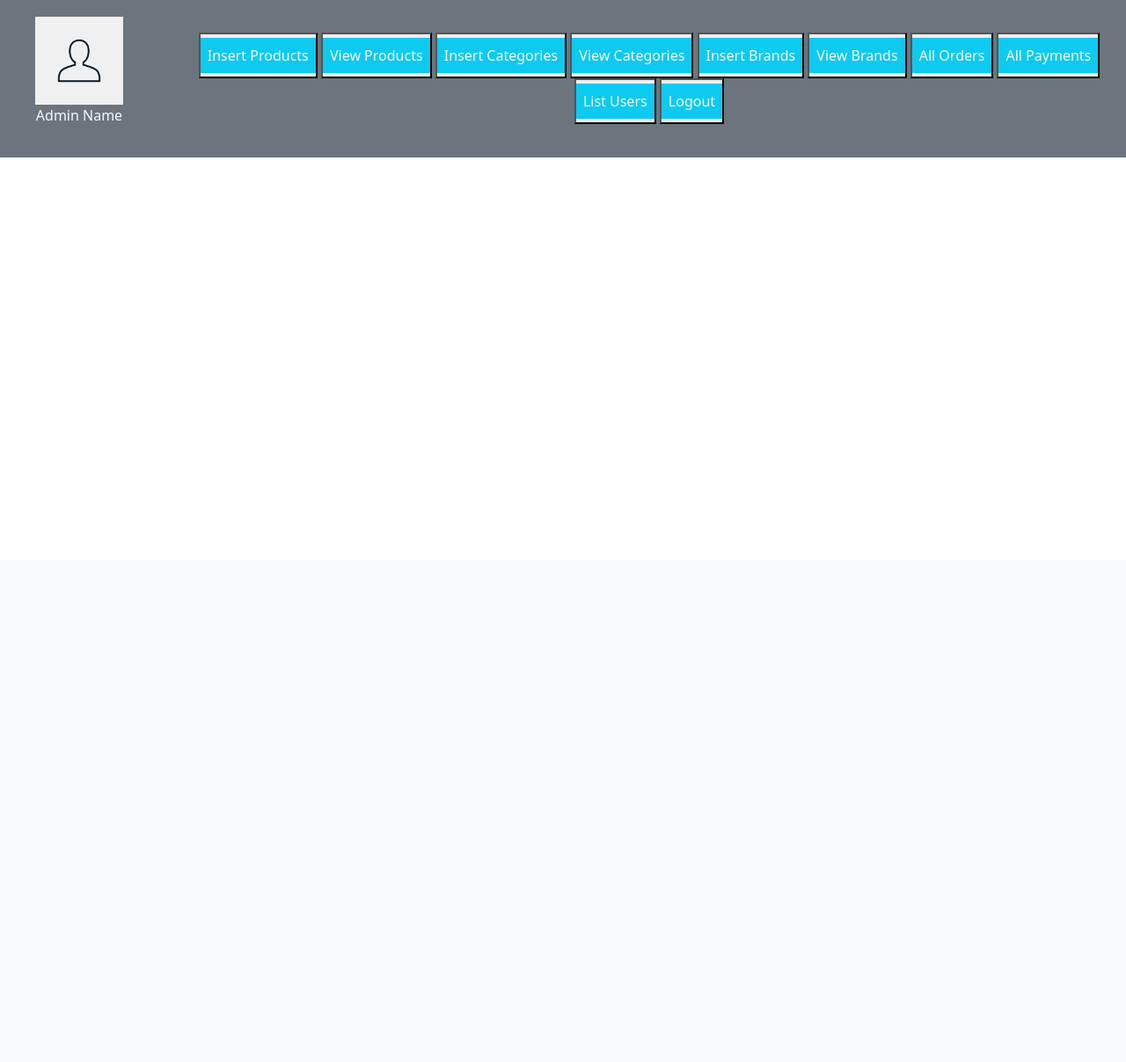
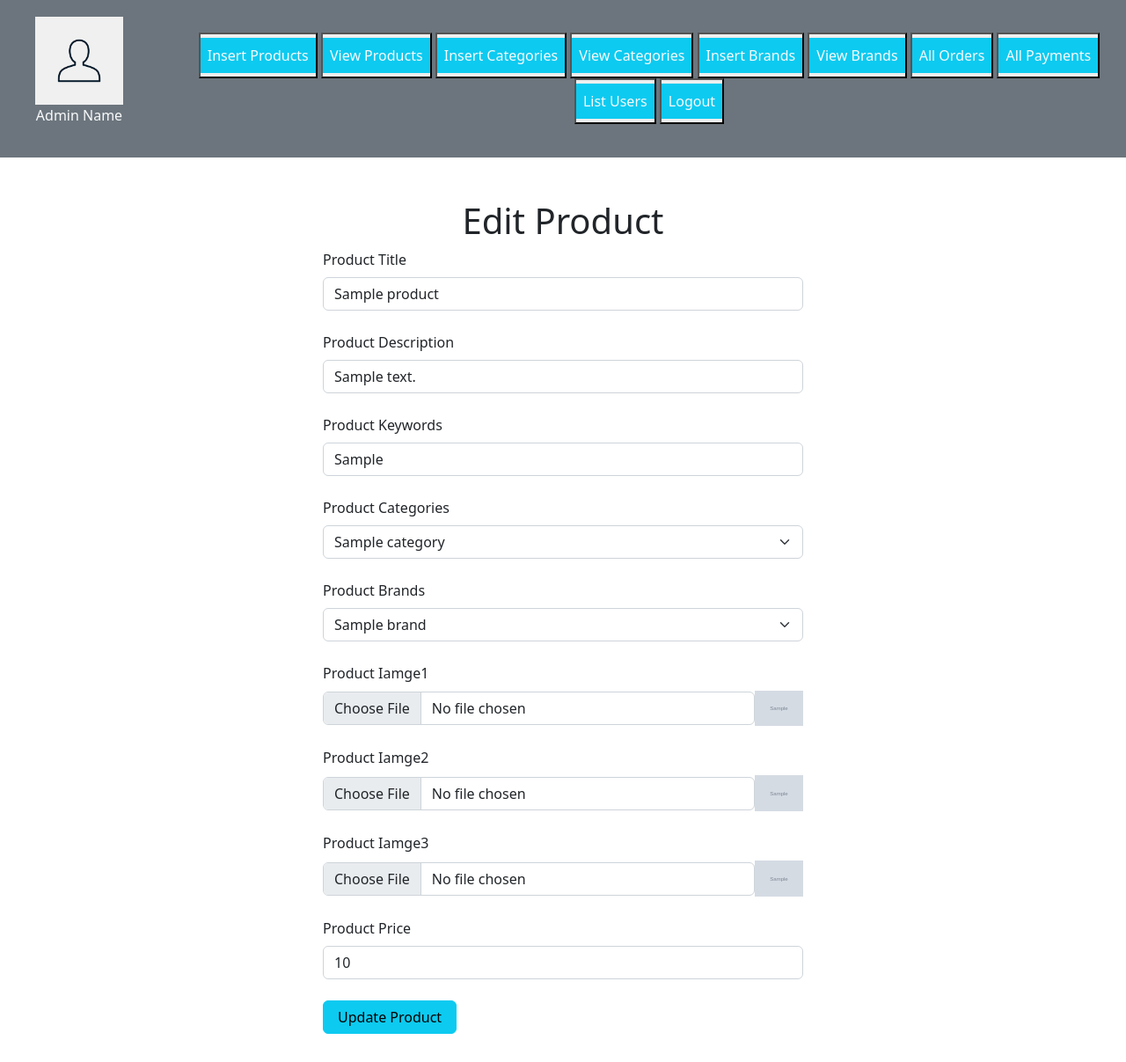
Before and after one commit to Joy602/PHP-eCommerce, a PHP site: page /admin_area/index.php?edit_products=1 in a window 1280 px wide. Shown: the part 163-1370 px from the top of the page at 88% size. Before the commit the page ends 342 px from the top, so only its background shows below. Run offline with PHP 8.4, Linux system fonts and the light colour scheme; tables that the repository leaves empty or names only in its code hold one stand-in row (values such as "Sample post"); grey boxes marked "Sample" are stand-in pictures; some libraries are stand-ins or nearby versions.

Commit message:
up to admin registration

```diff
--- /dev/null
+++ b/admin_area/edit_products.php
@@ -0,0 +1,192 @@
+<?php
+    if(isset($_GET['edit_products'])){
+        $edit_id = $_GET['edit_products'];
+
+        $get_data = "select * from `products` where product_id = $edit_id";
+        $result = mysqli_query($conn,$get_data);
+        $row = mysqli_fetch_assoc($result);
+
+        $product_title = $row['product_title'];
+        //echo $product_title;
+        $product_description = $row['product_description'];
+        $product_keywords = $row['product_keywords'];
+        $category_id = $row['category_id'];
+        $brand_id = $row['brand_id'];
+        $product_image1 = $row['product_image1'];
+        $product_image2 = $row['product_image2'];
+        $product_image3 = $row['product_image3'];
+        $product_price = $row['product_price'];
+
+
+        // fetching category name
+        $select_category = "select * from `categories` where category_id = $category_id";
+        $result_category = mysqli_query($conn,$select_category);
+        $row_category = mysqli_fetch_assoc($result_category);
+
+         $category_title = $row_category['category_title'];
+         //echo $category_title;
+
+         // fetching brand name
+        $select_brands = "select * from `brands` where brand_id = $brand_id";
+        $result_brands = mysqli_query($conn,$select_brands);
+        $row_brands = mysqli_fetch_assoc($result_brands);
+
+         $brand_title = $row_brands['brand_title'];
+         //echo $brand_title;
+    }
+?>
+
+<div class="container mt-5">
+    <h1 class="text-center">Edit Product</h1>
+
+    <form action="" method="post" enctype="multipart/form-data">
+        <!-- Product Title -->
+        <div class="form-outline w-50 m-auto mb-4">
+            <label for="product_title" class="form-label">Product Title</label>
+            <input type="text" id="product_title" name="product_title" class="form-control" required="require" value="<?php echo $product_title?>">
+
+        </div>
+
+        <!-- Product Description -->
+        <div class="form-outline w-50 m-auto mb-4">
+            <label for="product_desc" class="form-label">Product Description</label>
+            <input type="text" id="product_desc" name="product_desc" class="form-control" required="require" value="<?php echo $product_description?>">
+
+        </div>
+
+        <!-- Product Keywords -->
+        <div class="form-outline w-50 m-auto mb-4">
+            <label for="product_keywords" class="form-label">Product Keywords</label>
+            <input type="text" id="product_keywords" name="product_keywords" class="form-control" required="require" value="<?php echo $product_keywords?>">
+
+        </div>
+
+        <!-- Product Category -->
+        <div class="form-outline w-50 m-auto mb-4">
+            <label for="product_category" class="form-label">Product Categories</label>
+            <select name="product_category" class="form-select">
+
+                <option value="<?php echo $category_title?>"><?php echo $category_title?></option>
+                <?php
+                    $select_category_all = "select * from `categories`";
+                    $result_category_all = mysqli_query($conn,$select_category_all);
+                    while($row_category_all = mysqli_fetch_assoc($result_category_all)){
+                        $category_title = $row_category_all['category_title'];
+                        $category_id = $row_category_all['category_id'];
+                        echo "<option value='$category_id'>$category_title</option>";
+                    };
+
+
+                ?>
+
+
+            </select>
+
+        </div>
+
+        <!-- Product Brands -->
+        <div class="form-outline w-50 m-auto mb-4">
+            <label for="product_brands" class="form-label">Product Brands</label>
+            <select name="product_brands" class="form-select">
+
+                <option value="<?php echo $brand_title?>"><?php echo $brand_title?></option>
+                <?php
+                    $select_brands_all = "select * from `brands`";
+                    $result_brands_all = mysqli_query($conn,$select_brands_all);
+                    while($row_brands_all = mysqli_fetch_assoc($result_brands_all)){
+                        $brand_title = $row_brands_all['brand_title'];
+                        $brand_id = $row_brands_all['brand_id'];
+                        echo "<option value='$brand_id'>$brand_title</option>";
+                    };
+
+
+                ?>
+
+            </select>
+
+        </div>
+
+        <!-- Product Iamge1 -->
+        <div class="form-outline w-50 m-auto mb-4">
+            <label for="product_image1" class="form-label">Product Iamge1</label>
+            <div class="d-flex">
+                <input type="file" id="product_image1" name="product_image1" class="form-control w-90 m-auto" required="require">
+
+                <img src="./product_images/<?php echo $product_image1?>" alt="" class="edit_image">
+            </div>
+
+        </div>
+
+        <!-- Product Iamge2 -->
+        <div class="form-outline w-50 m-auto mb-4">
+            <label for="product_image2" class="form-label">Product Iamge2</label>
+            <div class="d-flex">
+                <input type="file" id="product_image2" name="product_image2" class="form-control w-90 m-auto" required="require">
+
+                <img src="./product_images/<?php echo $product_image2?>" alt="" class="edit_image">
+            </div>
+
+        </div>
+
+        <!-- Product Iamge3 -->
+        <div class="form-outline w-50 m-auto mb-4">
+            <label for="product_image3" class="form-label">Product Iamge3</label>
+            <div class="d-flex">
+                <input type="file" id="product_image3" name="product_image3" class="form-control w-90 m-auto" required="require">
+
+                <img src="./product_images/<?php echo $product_image3?>" alt="" class="edit_image">
+            </div>
+
+        </div>
+
+        <!-- Product Price -->
+        <div class="form-outline w-50 m-auto mb-4">
+            <label for="product_price" class="form-label">Product Price</label>
+            <input type="text" id="product_price" name="product_price" class="form-control" required="require" value="<?php echo $product_price?>">
+
+        </div>
+
+        <!-- Update button -->
+        <div class="w-50 m-auto">
+            <input type="submit" name="edit_product_btn" value="Update Product" class="btn btn-info px-3 mb-3">
+        </div>
+    </form>
+</div>
+
+<!-- Updating products -->
+<?php
+    if(isset($_POST['edit_product_btn'])){
+        $product_title = $_POST['product_title'];
+        $product_desc = $_POST['product_desc'];
+        $product_keywords = $_POST['product_keywords'];
+        $product_category = $_POST['product_category'];
+        $product_brands = $_POST['product_brands'];
+        $product_price = $_POST['product_price'];
+
+        $product_image1 = $_FILES['product_image1']['name'];
+        $product_image2 = $_FILES['product_image2']['name'];
+        $product_image3 = $_FILES['product_image3']['name'];
+
+        $temp_image1 = $_FILES['product_image1']['tmp_name'];
+        $temp_image2 = $_FILES['product_image2']['tmp_name'];
+        $temp_image3 = $_FILES['product_image3']['tmp_name'];
+
+        // checking any fields empty or not
+        if($product_title=='' or $product_desc=='' or $product_keywords=='' or $product_category=='' or $product_brands=='' or $product_image1=='' or $product_image2=='' or $product_image3=='' or $product_price==''){
+            echo "<script>alert('Please fill all the available fields!!')</script>";
+        }else{
+            move_uploaded_file($temp_image1,"./product_images/$product_image1");
+            move_uploaded_file($temp_image2,"./product_images/$product_image2");
+            move_uploaded_file($temp_image3,"./product_images/$product_image3");
+
+            // query to update products
+            $update_product = "update `products` set product_title='$product_title', product_description='$product_desc', product_keywords='$product_keywords',  category_id='$product_category', brand_id='$product_brands', product_image1='$product_image1', product_image2='$product_image2',product_image3='$product_image3', product_price='$product_price', date=NOW() where product_id=$edit_id";
+
+            $result_update = mysqli_query($conn,$update_product);
+            if($result_update){
+                echo "<script>alert('Product Updated Successfully!!')</script>";
+                echo "<script>window.open('./insert_product.php','_self')</script>";
+            }
+        }
+    }
+?>
--- a/admin_area/index.php
+++ b/admin_area/index.php
@@ -25,12 +25,23 @@
         width: 100px;
         object-fit: contain;
     }
-    body{
-        overflow-x:hidden;
+
+    body {
+        overflow-x: hidden;
     }
-    .product_img{
-        width:10%;
-        object-fit:contain;
+
+    .product_img {
+        width: 10%;
+        object-fit: contain;
+    }
+
+    .edit_image {
+        width: 10%;
+        object-fit: contain;
+    }
+    .user_image{
+        width: 10%;
+        object-fit: contain;
     }
     </style>
 </head>
@@ -69,16 +80,21 @@
                 </div>
 
                 <div class="button text-center">
-                    <button><a href="insert_product.php" class="nav-link text-light bg-info my-1 p-2 ">Insert Products</a></button>
-                    <button><a href="index.php?view_products" class="nav-link text-light bg-info my-1 p-2">View Products</a></button>
+                    <button><a href="insert_product.php" class="nav-link text-light bg-info my-1 p-2 ">Insert
+                            Products</a></button>
+                    <button><a href="index.php?view_products" class="nav-link text-light bg-info my-1 p-2">View
+                            Products</a></button>
                     <button><a href="index.php?insert_category" class="nav-link text-light bg-info my-1 p-2">Insert
                             Categories</a></button>
-                    <button><a href="" class="nav-link text-light bg-info my-1 p-2">View Categories</a></button>
-                    <button><a href="index.php?insert_brand" class="nav-link text-light bg-info my-1 p-2">Insert Brands</a></button>
-                    <button><a href="" class="nav-link text-light bg-info my-1 p-2">View Brands</a></button>
-                    <button><a href="" class="nav-link text-light bg-info my-1 p-2">All Orders</a></button>
-                    <button><a href="" class="nav-link text-light bg-info my-1 p-2">All Payments</a></button>
-                    <button><a href="" class="nav-link text-light bg-info my-1 p-2">List Users</a></button>
+                    <button><a href="index.php?view_categories" class="nav-link text-light bg-info my-1 p-2">View
+                            Categories</a></button>
+                    <button><a href="index.php?insert_brand" class="nav-link text-light bg-info my-1 p-2">Insert
+                            Brands</a></button>
+                    <button><a href="index.php?view_brands" class="nav-link text-light bg-info my-1 p-2">View
+                            Brands</a></button>
+                    <button><a href="index.php?list_orders" class="nav-link text-light bg-info my-1 p-2">All Orders</a></button>
+                    <button><a href="index.php?list_payments" class="nav-link text-light bg-info my-1 p-2">All Payments</a></button>
+                    <button><a href="index.php?list_users" class="nav-link text-light bg-info my-1 p-2">List Users</a></button>
                     <button><a href="" class="nav-link text-light bg-info my-1 p-2">Logout</a></button>
                 </div>
 
@@ -97,7 +113,41 @@
                 if(isset($_GET['view_products'])){
                     include('view_products.php');
                 }
+                if(isset($_GET['edit_products'])){
+                    include('edit_products.php');
+                }
+                if(isset($_GET['delete_product'])){
+                    include('delete_product.php');
+                }
+                if(isset($_GET['view_categories'])){
+                    include('view_categories.php');
+                }
+                if(isset($_GET['view_brands'])){
+                    include('view_brands.php');
+                }
+                if(isset($_GET['edit_category'])){
+                    include('edit_category.php');
+                }
+                if(isset($_GET['edit_brands'])){
+                    include('edit_brands.php');
+                }
+                if(isset($_GET['delete_category'])){
+                    include('delete_category.php');
+                }
+                if(isset($_GET['delete_brands'])){
+                    include('delete_brands.php');
+                }
+                if(isset($_GET['list_orders'])){
+                    include('list_orders.php');
+                }
+                if(isset($_GET['list_payments'])){
+                    include('list_payments.php');
+                }
+                if(isset($_GET['list_users'])){
+                    include('list_users.php');
+                }
             ?>
+
         </div>
 
         <!-- last child -->
@@ -115,6 +165,16 @@
     <script src="https://cdn.jsdelivr.net/npm/bootstrap@5.2.0/dist/js/bootstrap.bundle.min.js"
         integrity="sha384-A3rJD856KowSb7dwlZdYEkO39Gagi7vIsF0jrRAoQmDKKtQBHUuLZ9AsSv4jD4Xa" crossorigin="anonymous">
     </script>
+
+    <script src="https://code.jquery.com/jquery-3.2.1.slim.min.js"
+        integrity="sha384-KJ3o2DKtIkvYIK3UENzmM7KCkRr/rE9/Qpg6aAZGJwFDMVNA/GpGFF93hXpG5KkN" crossorigin="anonymous">
+    </script>
+    <script src="https://cdn.jsdelivr.net/npm/popper.js@1.12.9/dist/umd/popper.min.js"
+        integrity="sha384-ApNbgh9B+Y1QKtv3Rn7W3mgPxhU9K/ScQsAP7hUibX39j7fakFPskvXusvfa0b4Q" crossorigin="anonymous">
+    </script>
+    <script src="https://cdn.jsdelivr.net/npm/bootstrap@4.0.0/dist/js/bootstrap.min.js"
+        integrity="sha384-JZR6Spejh4U02d8jOt6vLEHfe/JQGiRRSQQxSfFWpi1MquVdAyjUar5+76PVCmYl" crossorigin="anonymous">
+    </script>
 </body>
 
 </html>
```
Also changed, not shown: admin_area/delete_brands.php (added, +14 -0 lines), admin_area/delete_category.php (added, +14 -0 lines), admin_area/delete_product.php (added, +15 -0 lines), admin_area/edit_brands.php (added, +43 -0 lines), admin_area/edit_category.php (added, +43 -0 lines), admin_area/list_orders.php (added, +57 -0 lines), admin_area/list_payments.php (added, +54 -0 lines), admin_area/list_users.php (added, +58 -0 lines), admin_area/view_brands.php (added, +65 -0 lines), admin_area/view_categories.php (added, +42 -0 lines), admin_area/view_products.php (+6 -2 lines), admin_area/product_images/vege1.jpg (added), admin_area/product_images/vege2.jpg (added), 1 other file.
